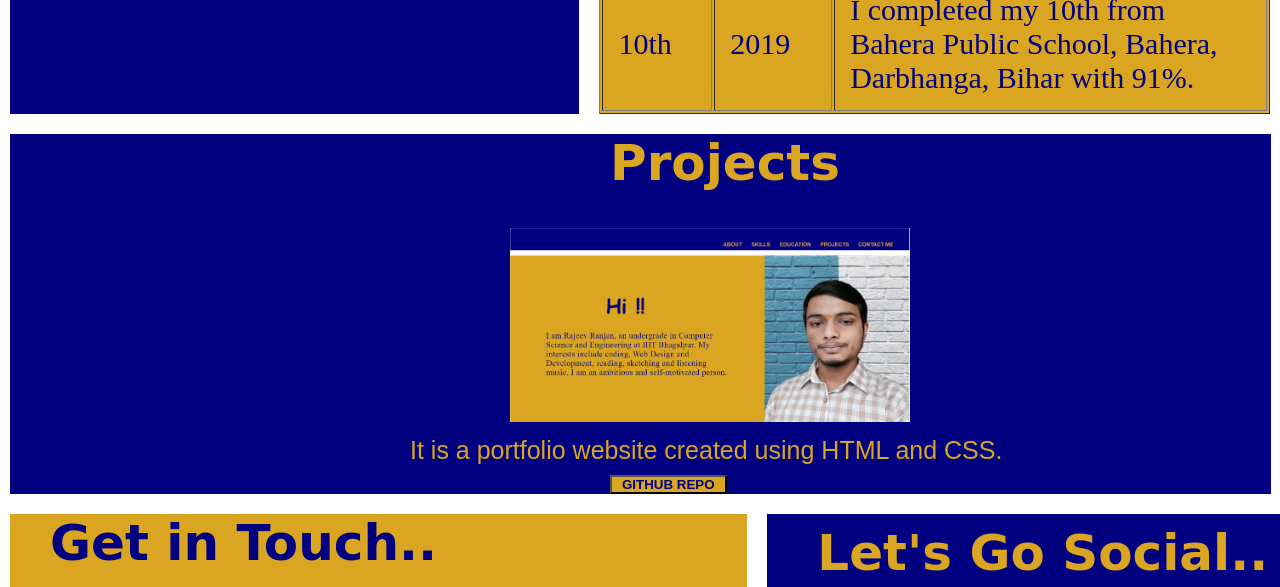
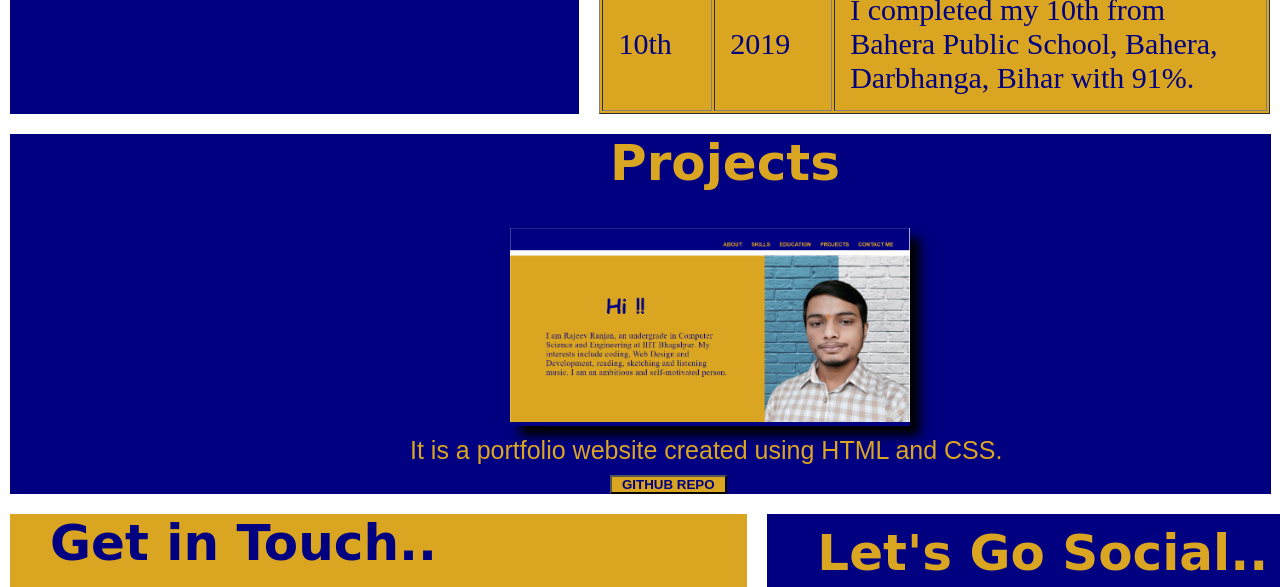
Before and after one commit to RajeevRanjan5642/PORTFOLIO, a plain HTML site: page index.html in a window 1280 px wide. Shown: the part 1232-1819 px from the top of the page. Drawn offline with Linux system fonts and the light colour scheme; files whose address does not match are found by name.

Commit message:
Add files via upload

```diff
--- a/index.html
+++ b/index.html
@@ -28,7 +28,7 @@
 		<p class="intro">I am Rajeev Ranjan, an undergrade in Computer Science and Engineering at IIIT Bhagalpur. My interests include coding, Web Design and Development, reading, sketching and listening music. I am an ambitious and self-motivated person.</p>
 	</div>
 	<div class="pic">
-		<img src="C:\Users\ragha\Downloads\pic.png" height="100%" width="100%">
+		<img src="./pic.png" height="100%" width="100%">
 	</div>
 </section>
 <section class="box">
@@ -65,7 +65,7 @@
 	<div class="project">
 		<h1 class="heading_4"><a name="Projects">Projects</a></h1><br><br>
 		<div class="img">
-			<img src="C:\Users\ragha\OneDrive\Pictures\Screenshots\project_img.png" height="100%" width="100%">
+			<img src="./project_img.png" height="100%" width="100%">
 		</div>
 		<p class="pro">It is a portfolio website created using HTML and CSS.</p>
 	    <button><a href="#">GITHUB REPO</a></button>
--- a/style.css
+++ b/style.css
@@ -40,7 +40,6 @@ body {
 	margin-bottom: 20px;
 	padding: 135px;
 	outline: red 2px bold;
-
 }
 .bio .heading_1 {
 	font-family: cursive;
@@ -49,7 +48,6 @@ body {
 	color: navy;
 	font-size: 75px;
 }
-
 .bio p {
 	font-family: serif;
 	color: navy;
@@ -119,7 +117,8 @@ table tr td {
 }
 .img {
 	width: 400px;
-	padding-left: 500px;
+	margin-left: 500px;
+	box-shadow: 10px 10px 10px;
 }
 .pro{
 	color: goldenrod;
```
